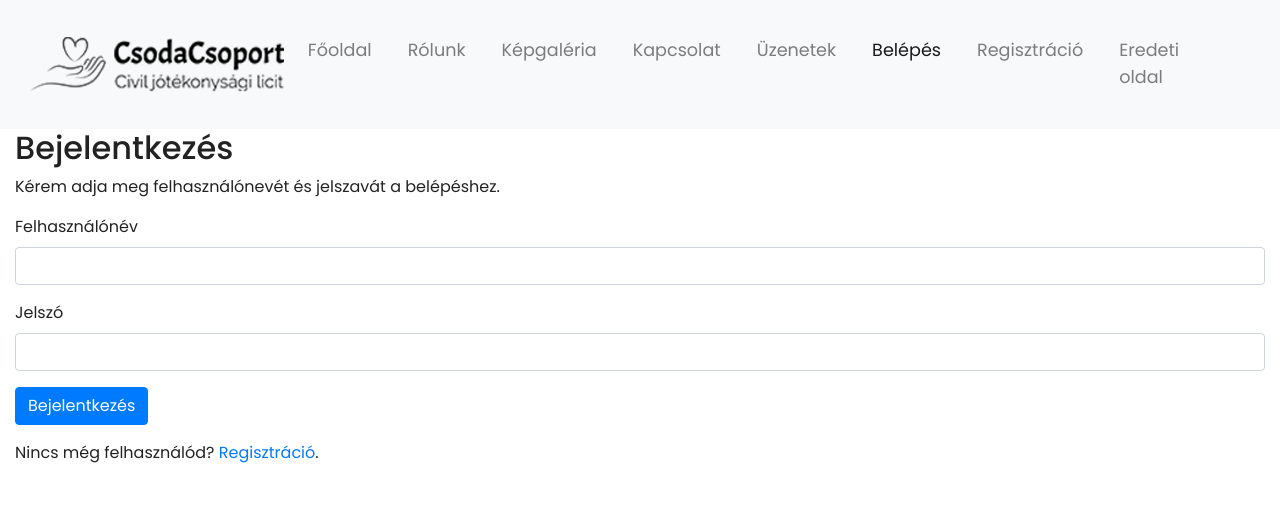
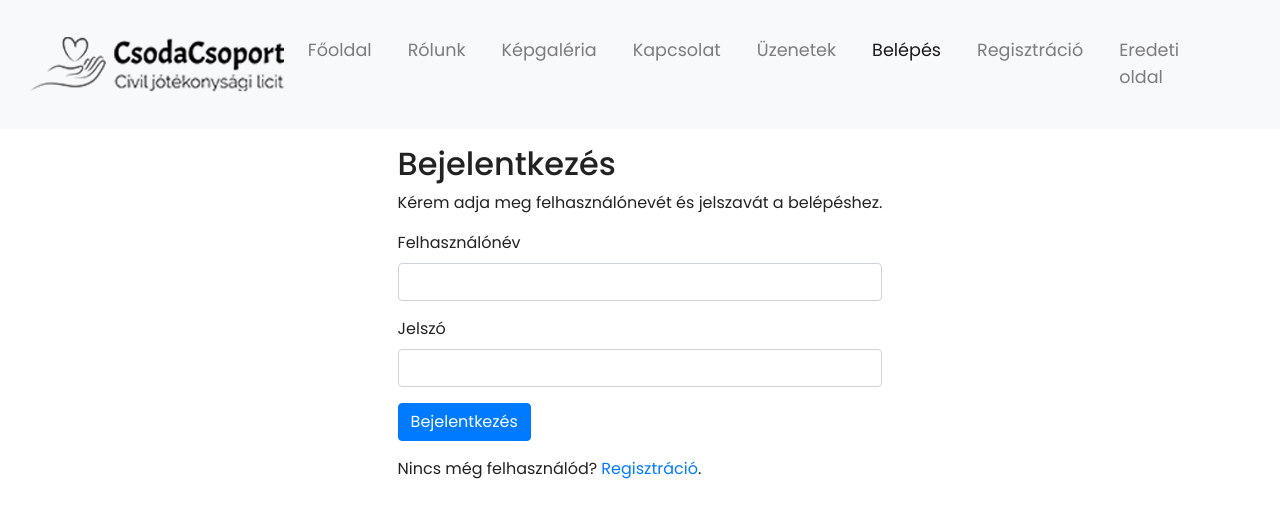
Before and after one commit to jozgyb/WebProgAlapjai, a PHP site: page /belepes in a window 1280 px wide. Shown: the part 25-543 px from the top of the page. Run offline with PHP 8.4, Linux system fonts and the light colour scheme; some libraries are stand-ins or nearby versions.

Commit message:
apró design frissítések

```diff
--- a/templates/pages/login.tpl.php
+++ b/templates/pages/login.tpl.php
@@ -92,6 +92,9 @@ if ($_SERVER["REQUEST_METHOD"] == "POST") {
 }
 ?>
 
+<div class="container">
+    <div class="row justify-content-md-center">
+        <div class="col-md-auto">
             <h2>Bejelentkezés</h2>
             <p>Kérem adja meg felhasználónevét és jelszavát a belépéshez.</p>
             <form method="post">
@@ -110,3 +113,6 @@ if ($_SERVER["REQUEST_METHOD"] == "POST") {
                 </div>
                 <p>Nincs még felhasználód? <a href="/regisztracio">Regisztráció</a>.</p>
             </form>
+        </div>
+    </div>
+</div>
--- a/templates/pages/signup.tpl.php
+++ b/templates/pages/signup.tpl.php
@@ -112,6 +112,9 @@ if ($_SERVER["REQUEST_METHOD"] == "POST") {
 }
 ?>
 <?php if ($alreadyRegistered == false) { ?>
+    <div class="container">
+        <div class="row justify-content-md-center">
+            <div class="col-md-auto">
                 <h2>Regisztráció</h2>
                 <p>Kérem töltse ki az alábbi adatokat a felhasználói fiók létrehozásához.</p>
                 <form method="post">
@@ -146,6 +149,9 @@ if ($_SERVER["REQUEST_METHOD"] == "POST") {
                     </div>
                     <p>Már van felhasználód? <a href="/belepes">Bejelentkezés</a>.</p>
                 </form>
+            </div>
+        </div>
+    </div>
     <?php } else { ?>
         <p>Sikeres regisztráció. <a href="/belepes">Bejelentkezés</a>.</p>
     <?php } ?>
```
Lines whose indentation alone changed are shown as unchanged.
